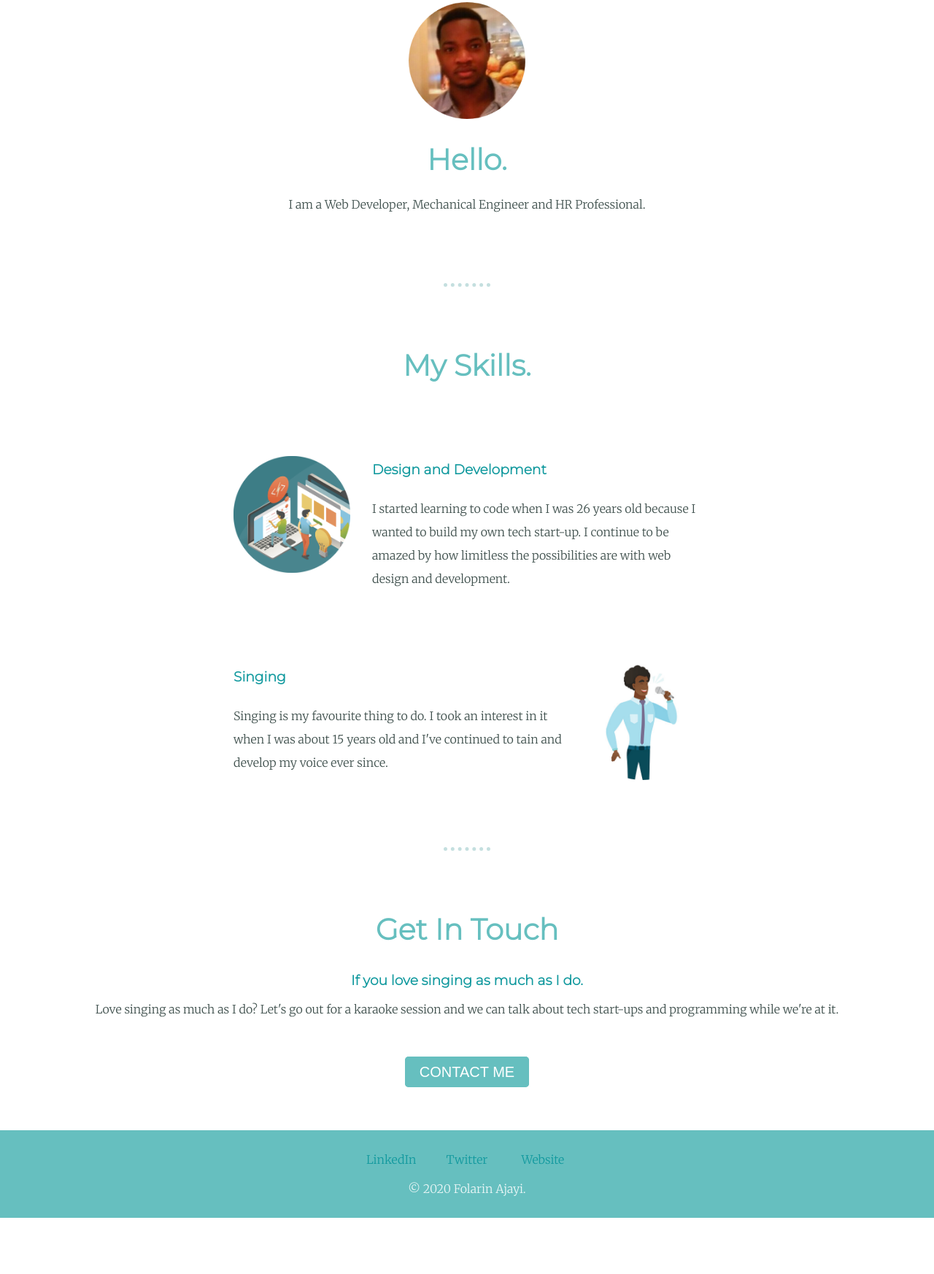
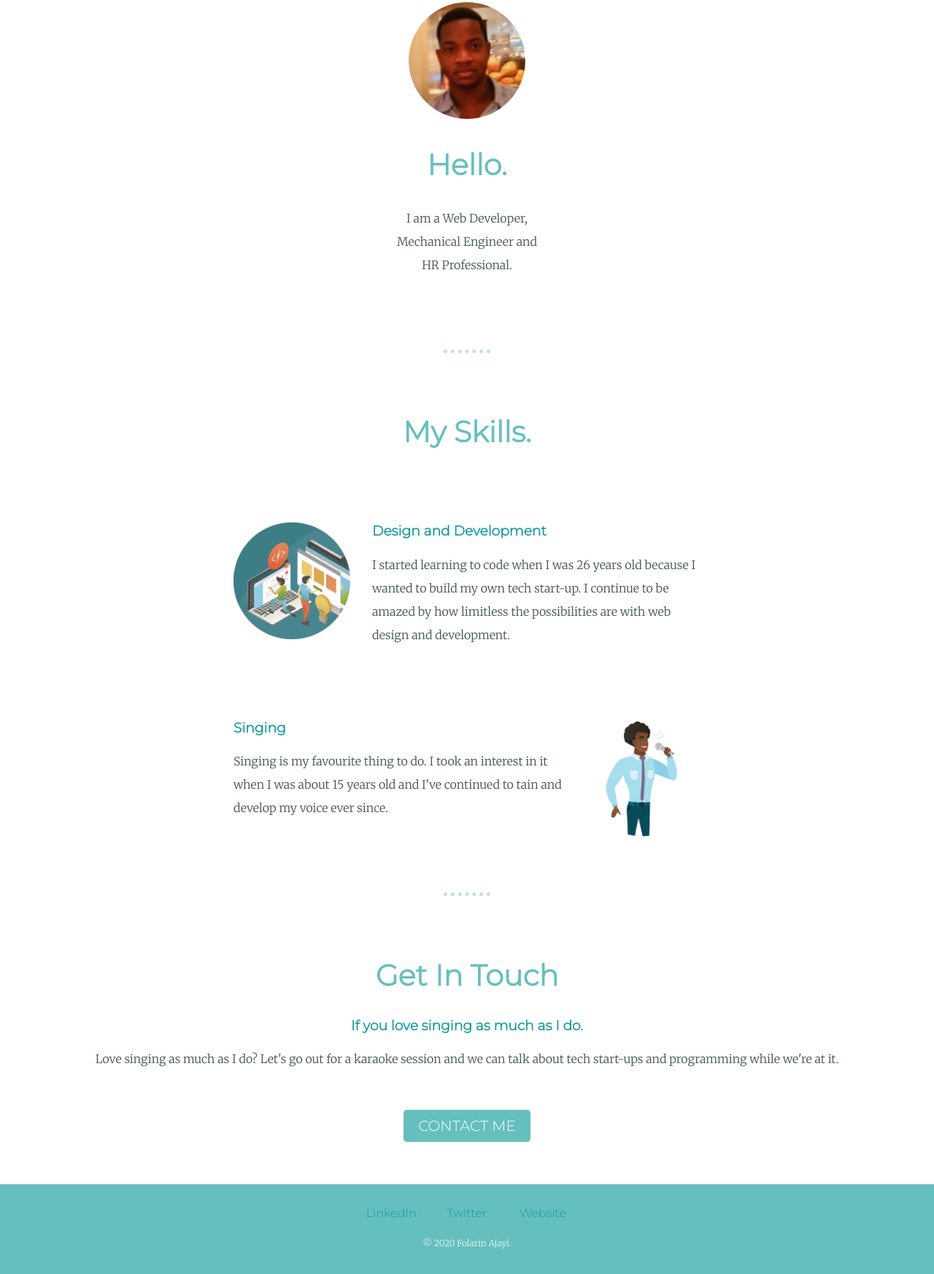
Before and after one commit to FolarinAjayi3/Folarin, a plain HTML site: page index.html in a window 1280 px wide. Shown: the part 855-2601 px from the top of the page at 73% size. Before the commit the page ends 2524 px from the top, so only its background shows below. Drawn offline with Linux system fonts and the light colour scheme.

Commit message:
Add files via upload

```diff
--- a/CSS/styles.css
+++ b/CSS/styles.css
@@ -31,6 +31,11 @@ h3 {
 
 a {
   color: #11999e;
+  font-family: "Montserrat", sans-serif;
+}
+
+a:hover {
+  color: #EAF6F6;
 }
 
 hr {
@@ -42,6 +47,11 @@ hr {
   padding: 25px 0;
 
 }
+
+p {
+  line-height: 2;
+}
+
 /**********CLASS SELECTORS**********/
 .top-container {
   background-color: #eaf6f6;
@@ -90,6 +100,11 @@ hr {
   text-decoration: underline;
 }
 
+.intro {
+  width: 30%;
+  margin: auto;
+}
+
 .mountain {
   width: 598px;
   height: 357px;
@@ -99,13 +114,11 @@ hr {
   width: 50%;
   margin: 100px auto;
   text-align: left;
-  line-height: 2;
 }
 
 .profile {
   width: 50%;
   margin: 100px auto;
-  line-height: 1;
 }
 
 .btn {
@@ -118,7 +131,7 @@ hr {
   -webkit-border-radius: 5;
   -moz-border-radius: 5;
   border-radius: 5px;
-  font-family: Arial;
+  font-family: "Montserrat", sans-serif;
   color: #ffffff;
   font-size: 20px;
   padding: 10px 20px 10px 20px;
@@ -140,14 +153,16 @@ hr {
   display: inline-block;
   width: 100px;
   text-decoration: none;
-  margin: 10px auto 10px;
+  margin: 10px auto;
   color: #11999E;
 }
 
 .bottom-text {
   color: #EAF6F6;
   margin: 10px;
+  font-size: 0.75rem;
 }
+
 /**********ID SELECTORS**********/
 #programmer {
   font-weight: normal;
--- a/index.html
+++ b/index.html
@@ -21,7 +21,7 @@
     <div class="profile">
       <img class="folarin-img" src="images/Folarin1.png" alt="profile picture">
       <h2>Hello.</h2>
-      <p>I am a Web Developer, Mechanical Engineer and HR Professional.</p>
+      <p class="intro" >I am a Web Developer, Mechanical Engineer and HR Professional.</p>
     </div>
     <hr>
     <div class="skills">
```
